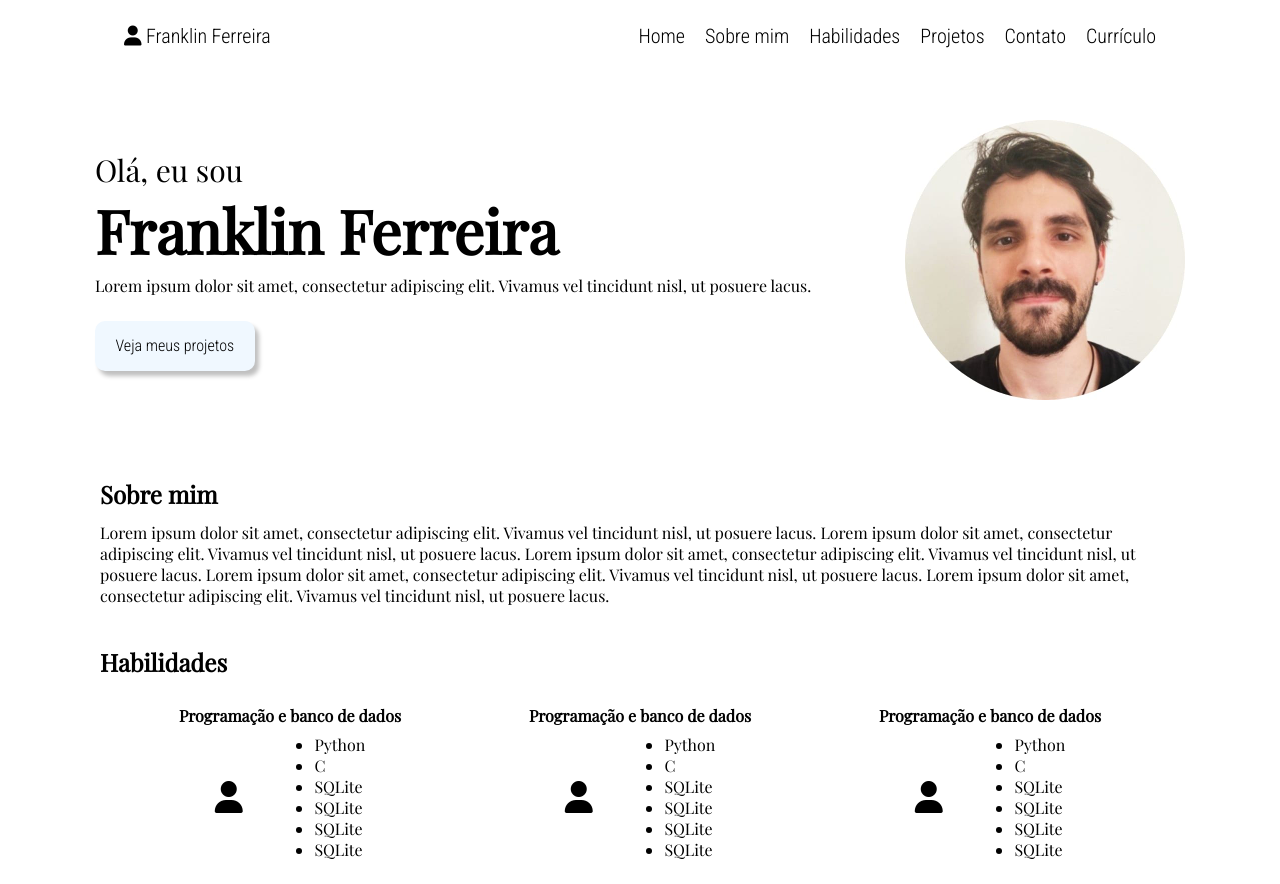
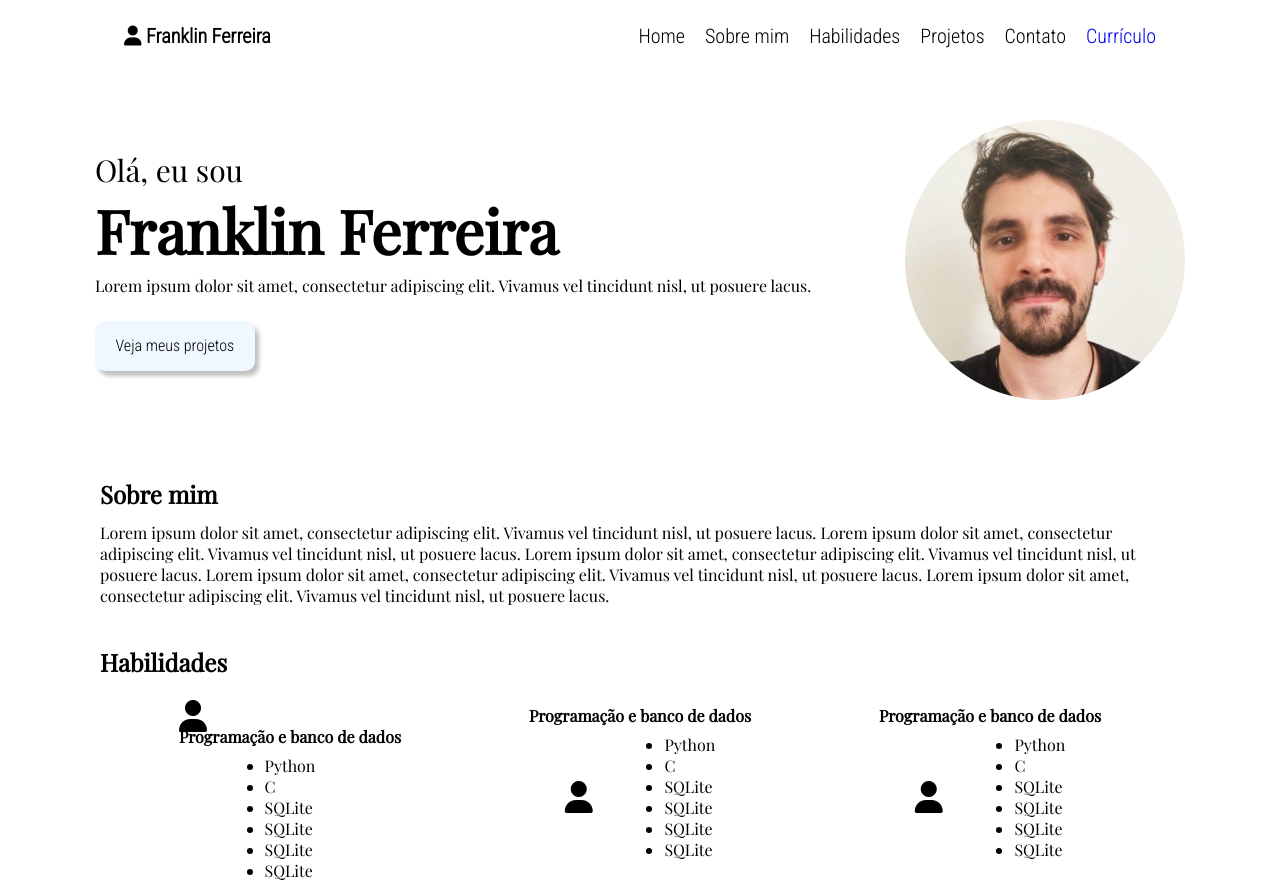
Before and after one commit to franklinzppa/franklinzppa.github.io, a plain HTML site: page index.html in a window 1280 px wide. Shown: the top 884 px of the page. Drawn offline with nearby package versions, Linux system fonts and the light colour scheme.

Commit message:
minor tweaks and preparing to branch

```diff
--- a/index.html
+++ b/index.html
@@ -10,14 +10,14 @@
 </head>
 <body>
     <header class="cabecalho">
-        <a class="cabecalho-titulo"> <i class="fa-solid fa-user"></i> Franklin Ferreira</a>
+        <a class="cabecalho-titulo"> <i class="fa-solid fa-user"></i> <strong>Franklin Ferreira</strong></a>
         <nav class="cabecalho-menu">
             <a class="cabecalho-menu-item">Home</a>
             <a class="cabecalho-menu-item">Sobre mim</a>
             <a class="cabecalho-menu-item">Habilidades</a>
             <a class="cabecalho-menu-item">Projetos</a>
             <a class="cabecalho-menu-item">Contato</a>
-            <a class="cabecalho-menu-item">Currículo</a>
+            <a href="#" class="cabecalho-menu-item">Currículo</a>
         </nav>
     </header>
 
@@ -49,9 +49,9 @@
                 <h2 class="conteudo-secundario-titulo">Habilidades</h2>
                 <div class="conteudo-secundario-habilidades-container">
                     <article>
+                        <span class="fa-solid fa-user fa-2xl"></span>
                         <h4 class="conteudo-secundario-sobretitulo">Programação e banco de dados</h4>
                         <div class="conteudo-secundario-habilidades-container-bloco">
-                            <span class="fa-solid fa-user fa-2xl"></span>
                             <ul>
                                 <li>Python</li>
                                 <li>C</li>
```
